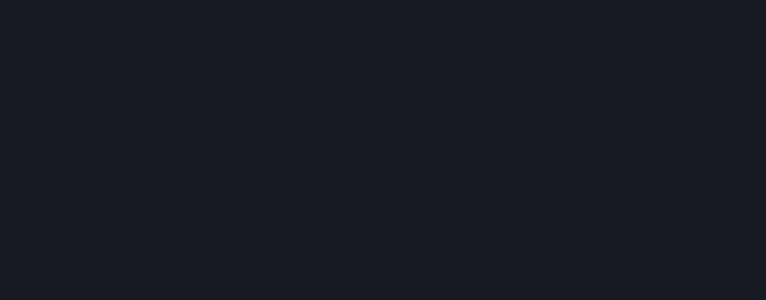
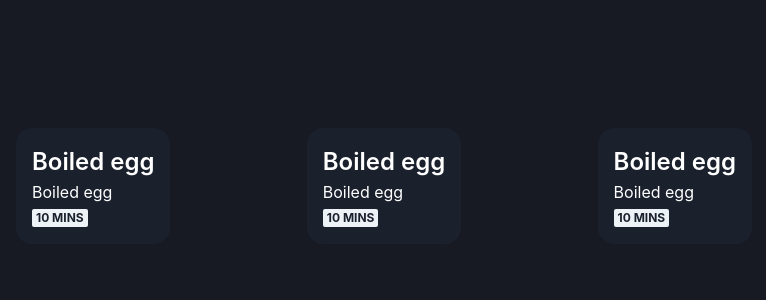
Before and after one commit to hcwtam/nom, a Next.js app in the folder web/: page / in a window 1280 px wide. Shown: the top 300 px of the page, without its empty margins (256-1022 px from the left). Built offline with nearby package versions, Linux system fonts and the light colour scheme.

Commit message:
create card component

```diff
--- a/web/src/components/Card.tsx
+++ b/web/src/components/Card.tsx
@@ -1,5 +1,17 @@
-import { Box } from '@chakra-ui/react';
+import { Box, Text, Badge } from '@chakra-ui/react';
 
 export const Card = () => (
-  <Box spacing="1.5rem" maxWidth="48rem" pt="8rem" px="1rem"></Box>
+  <Box
+    spacing="1.5rem"
+    maxWidth="10rem"
+    p="1rem"
+    borderRadius="2xl"
+    bg="gray.800"
+  >
+    <Text as="h3" fontSize="2xl" fontWeight="semibold">
+      Boiled egg
+    </Text>
+    <Text>Boiled egg</Text>
+    <Badge>10 mins</Badge>
+  </Box>
 );
--- a/web/src/pages/index.tsx
+++ b/web/src/pages/index.tsx
@@ -1,9 +1,17 @@
+import { Flex } from '@chakra-ui/react';
+import { Card } from '../components/Card';
 import { Container } from '../components/Container';
 import { Main } from '../components/Main';
 
 const Index = () => (
   <Container height="100vh">
-    <Main></Main>
+    <Main>
+      <Flex align="center" justify="space-between" w="100%">
+        <Card />
+        <Card />
+        <Card />
+      </Flex>
+    </Main>
   </Container>
 );
 
```
